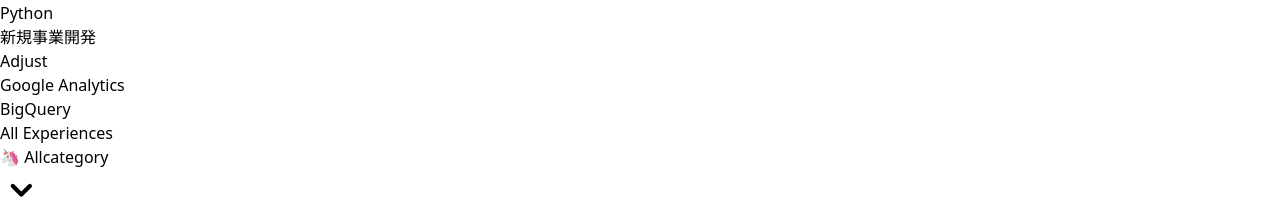
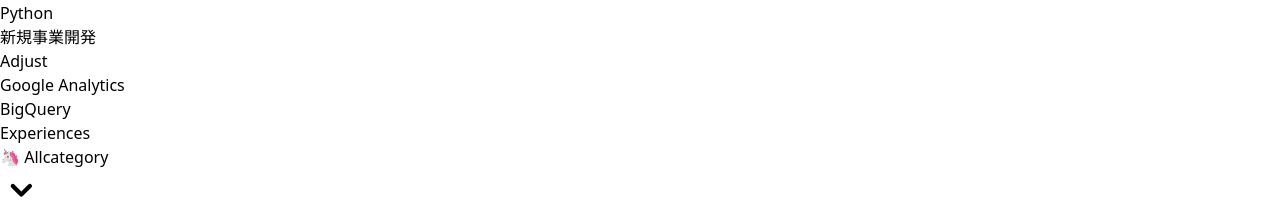
Before and after one commit to kawamou/kawamou.github.io, a Next.js app: page /cv in a window 1280 px wide. Shown: the part 3241-3452 px from the top of the page. Built offline with nearby package versions, Linux system fonts and the light colour scheme; what @material-tailwind/react would draw is missing.

Commit message:
タイトル文の修正

```diff
--- a/src/components/experiences.tsx
+++ b/src/components/experiences.tsx
@@ -138,7 +138,7 @@ export const Experiences = () => {
   const [selection, setSelection] = useState<Category>('🦄')
   return (
     <Card className='p-6 shadow-sm'>
-      <Typography className='text-xl font-bold mb-4 text-blue-gray-900'>All Experiences</Typography>
+      <Typography className='text-xl font-bold mb-4 text-blue-gray-900'>Experiences</Typography>
       <div className='mb-5'>
         <Select
           value={selection}
```
